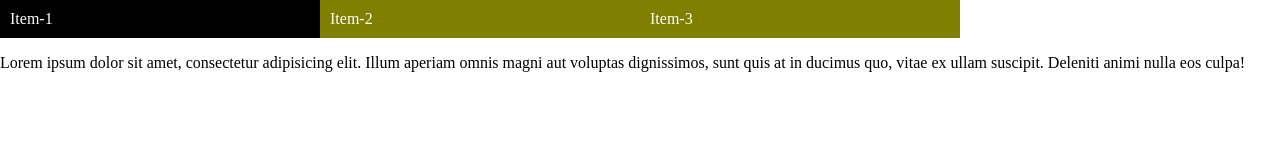
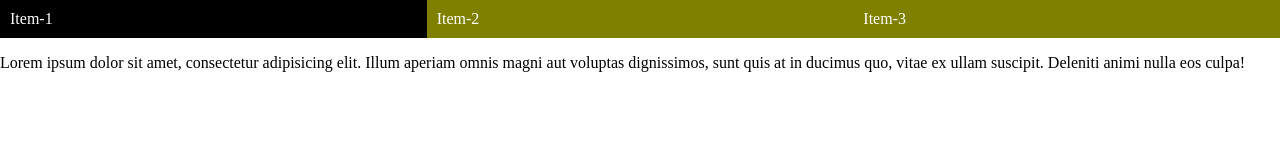
Before and after one commit to Nsedini/modelo-de-cajas, a plain HTML site: page index8.html in a window 1280 px wide. Drawn offline with Linux system fonts and the light colour scheme.

Commit message:
Update index8.html

```diff
--- a/index8.html
+++ b/index8.html
@@ -16,13 +16,14 @@
         margin : 0;
         padding : 0;
         display: flex;
+        justify-content: center;
     }
 
         .menu li {
             background : olive;
             box-sizing : border-box;
             float : left;
-            width : 25%;
+            width : 100%;
         }
 
             .menu li a {
```
